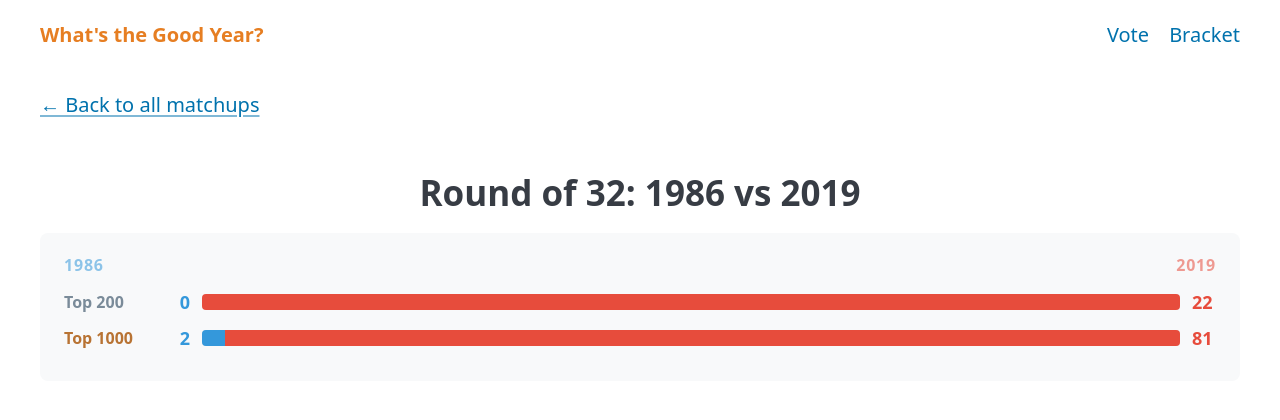
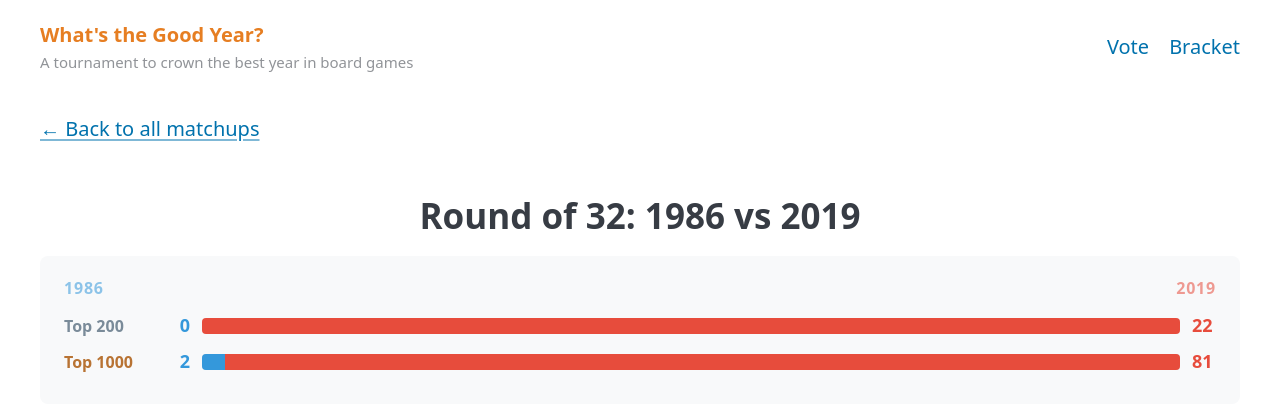
Before and after one commit to arunmurali19/bg-best-year, a Flask app: page /matchup/1 in a window 1280 px wide. Shown: the top 420 px of the page. Run offline with Flask 3, Linux system fonts and the light colour scheme; data comes from the database, SQL or seed files in the repository; data that the repository does not hold is empty; some libraries are stand-ins or nearby versions.

Commit message:
Add site tagline; admin reset-wave and reset-round controls
- Add 'A tournament to crown the best year in board games' tagline under nav brand
- Admin: Reset Wave clears votes for current active wave, keeps match structure
- Admin: Reset Round rolls back entire current round (votes + winners), re-opens Wave 1
  and NULLs next-round slots filled by cancelled winners
- Both scoped to current round — no need for full tournament reset on incidents

```diff
--- a/webapp/services/tournament.py
+++ b/webapp/services/tournament.py
@@ -214,6 +214,57 @@ def get_wave_info():
     return ((completed // 4) + 1, total // 4)
 
 
+def reset_current_wave():
+    """Clear votes for the currently active (no-winner) matches so the wave can be re-voted."""
+    db = get_db()
+    current_round = get_current_round()
+    active = db.execute(
+        "SELECT match_id FROM matches WHERE round = ? AND is_active = 1 AND winner IS NULL",
+        (current_round,)
+    ).fetchall()
+    for row in active:
+        db.execute("DELETE FROM votes WHERE match_id = ?", (row["match_id"],))
+    db.commit()
+    return {"cleared_matches": len(active)}
+
+
+def reset_current_round():
+    """Roll back the entire current round: clear all its votes, re-open first wave.
+
+    Also NULLs out the year slots in the next round that were populated by this
+    round's (now-cancelled) winners.
+    """
+    db = get_db()
+    current_round = get_current_round()
+
+    # Clear votes and reset all matches in this round
+    for row in db.execute(
+        "SELECT match_id FROM matches WHERE round = ?", (current_round,)
+    ).fetchall():
+        db.execute("DELETE FROM votes WHERE match_id = ?", (row["match_id"],))
+    db.execute(
+        "UPDATE matches SET winner = NULL, is_active = 0 WHERE round = ?",
+        (current_round,)
+    )
+
+    # NULL out year slots that were filled in the next round by this round's winners
+    db.execute(
+        "UPDATE matches SET year_a = NULL, year_b = NULL WHERE round = ?",
+        (current_round + 1,)
+    )
+
+    # Re-activate first wave of this round
+    first_wave = db.execute(
+        "SELECT match_id FROM matches WHERE round = ? ORDER BY position LIMIT 4",
+        (current_round,)
+    ).fetchall()
+    for row in first_wave:
+        db.execute("UPDATE matches SET is_active = 1 WHERE match_id = ?", (row["match_id"],))
+
+    db.commit()
+    return {"round_reset": current_round}
+
+
 def get_completed_matches(round_num=None):
     db = get_db()
     if round_num:
--- a/webapp/static/css/style.css
+++ b/webapp/static/css/style.css
@@ -29,6 +29,14 @@
 .nav-brand {
     text-decoration: none;
     color: var(--accent) !important;
+}
+
+.site-tagline {
+    display: block;
+    font-size: 0.75rem;
+    font-weight: 400;
+    opacity: 0.55;
+    margin-top: 1px;
 }
 
 /* Matchup Grid (index page) */
--- a/webapp/templates/base.html
+++ b/webapp/templates/base.html
@@ -10,7 +10,10 @@
 <body>
     <nav class="container">
         <ul>
-            <li><strong><a href="/" class="nav-brand">What's the Good Year?</a></strong></li>
+            <li>
+                <strong><a href="/" class="nav-brand">What's the Good Year?</a></strong>
+                <small class="site-tagline">A tournament to crown the best year in board games</small>
+            </li>
         </ul>
         <ul>
             <li><a href="/">Vote</a></li>
```
Also changed, not shown: webapp/routes/admin.py (+16 -0 lines), webapp/templates/admin.html (+10 -0 lines).
